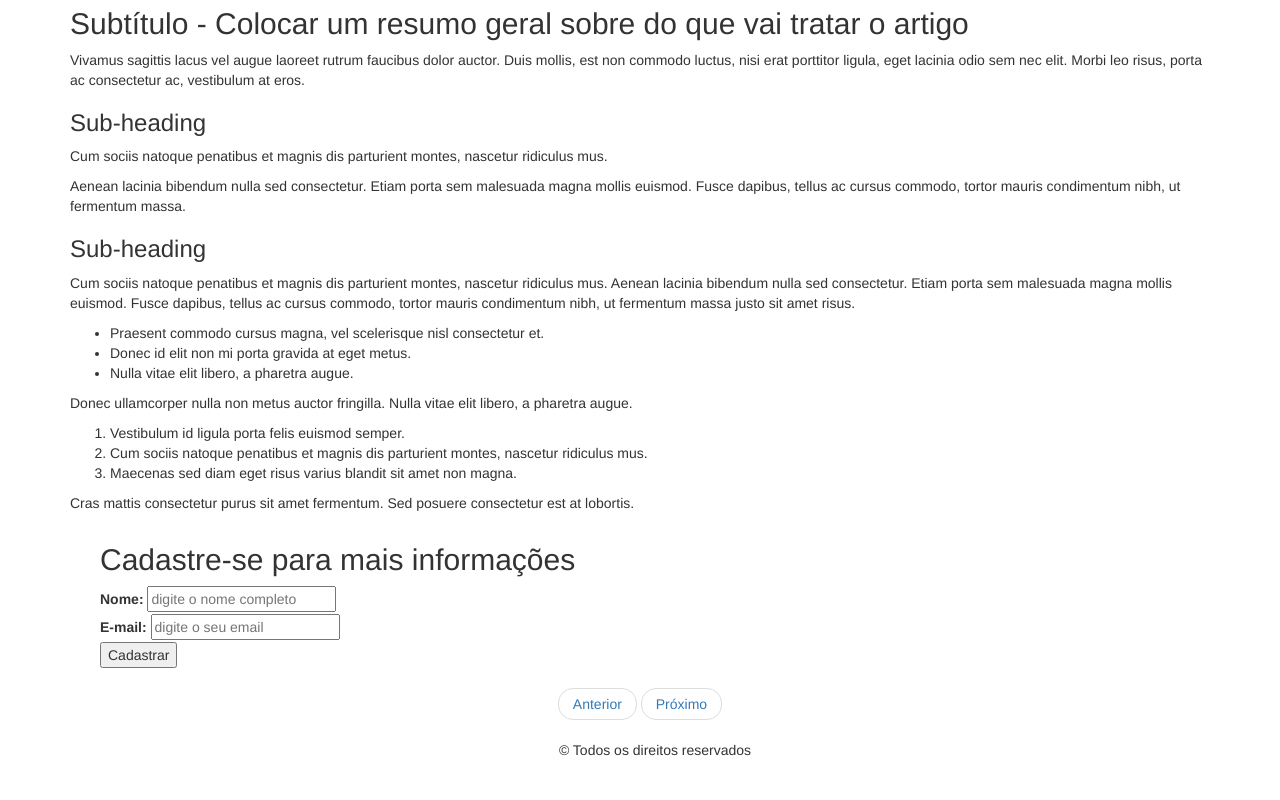
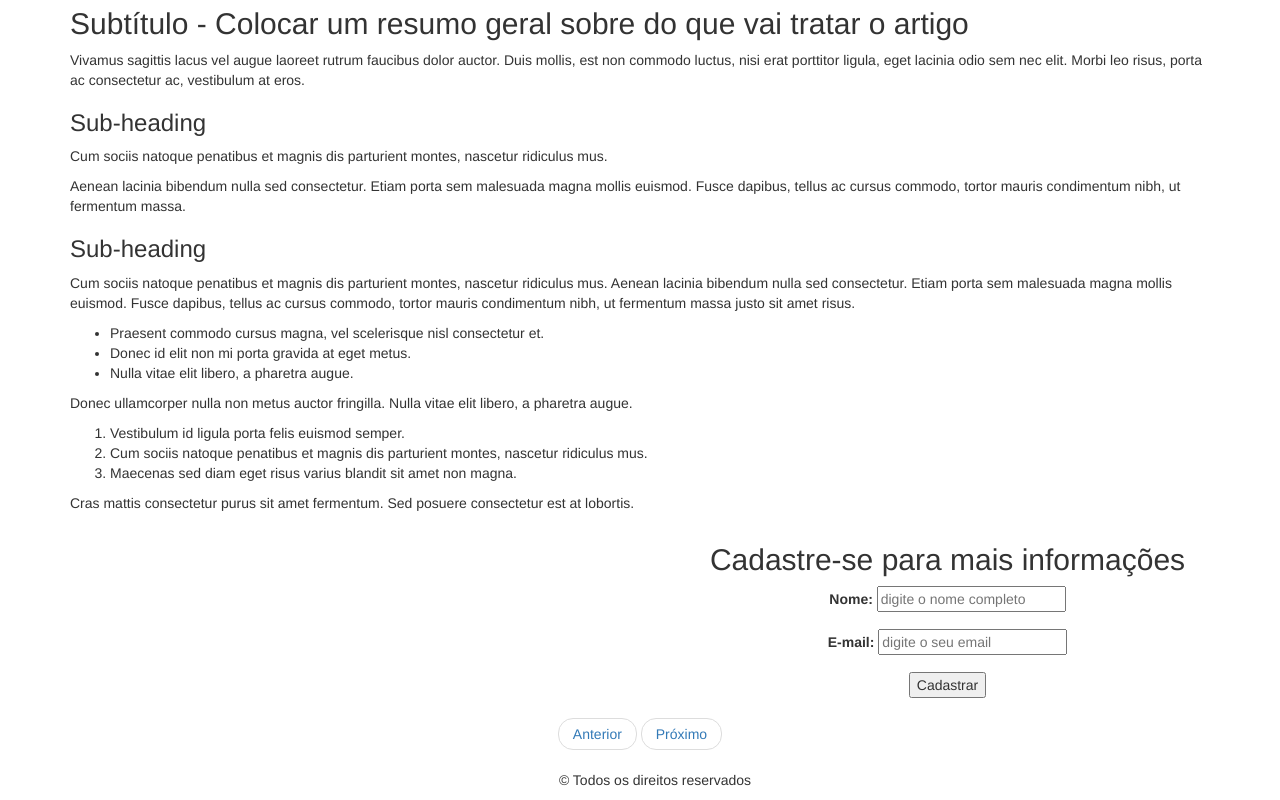
Before and after one commit to elisatanizawa/GoStreaming, a plain HTML site: page web/index.html in a window 1280 px wide. Shown: the part 1376-2176 px from the top of the page. Before the commit the page ends 2146 px from the top, so only its background shows below. Drawn offline with Linux system fonts and the light colour scheme; files whose address does not match are found by name.

Commit message:
Estilização formulário

```diff
--- a/web/index.html
+++ b/web/index.html
@@ -66,23 +66,17 @@
 			</nav>
 		</header>
 		<div class="container">
-				<img src="imagens/show-lb-611333-unsplash.jpg" class="img-responsive" height="5px">
+			<img src="Imagens/show-lb-611333-unsplash.jpg" class="img-responsive" height="5px">
 			<h1 class="blog-title"><strong>Go Streaming</strong></h1>
 			<p class="lead blog-description">Trazendo sempre as notícias mais importantes do mundo das transmissões ao vivo</p>
-
-
 			<div class="post">
 				<h2 class="blog-post-title">A importância de engajar o cliente por todos os meios de comunicação</h2>
 				<p class="blog-post-meta"> 30 | julho | 2018</p>
-
 				<p>Lorem ipsum dolor sit amet, consectetur adipiscing elit. Sed dignissim metus dolor, venenatis euismod nisi volutpat in. Quisque molestie nisl sit amet justo pretium ornare. Duis porta risus et massa pellentesque vulputate. Orci varius natoque penatibus et magnis dis parturient montes, nascetur ridiculus mus. Phasellus at justo nec diam tempus cursus. Nullam volutpat facilisis dui vel lobortis. Nam eleifend luctus odio vel aliquam. Nunc dapibus enim id arcu efficitur, vel accumsan diam mollis.</p>
-
 				<p>Donec vitae accumsan leo. Curabitur viverra maximus neque, ac dapibus ipsum egestas sit amet. Fusce imperdiet id justo eu scelerisque. Integer ac erat non orci elementum egestas a a mi. Donec tincidunt urna eu nisi ullamcorper, vitae luctus est accumsan. In a tincidunt dui, rhoncus dictum sapien. In varius sem vitae ornare accumsan. Praesent mollis, eros vitae pharetra cursus, sem ligula placerat nisl, quis scelerisque nunc dui ac felis. Vestibulum viverra urna ut turpis interdum aliquam. Integer metus ligula, varius a aliquet ac, faucibus ut nibh. Aliquam erat volutpat. Cras sollicitudin interdum urna, mattis scelerisque sapien tincidunt in.</p>
-
 				<blockquote>
 					<p>Class aptent taciti sociosqu ad litora torquent per conubia nostra, per inceptos himenaeos. Maecenas vestibulum varius enim, vitae euismod nisi bibendum ac. Etiam et tellus sapien. Nulla a enim ullamcorper, blandit erat eu, imperdiet dolor. Fusce ut hendrerit quam. Fusce a metus vitae felis vehicula fringilla. Aenean vel vestibulum mauris. Pellentesque sit amet bibendum arcu, eu posuere nunc. Duis id ligula sapien. Nam dapibus dapibus enim.</p>
 				</blockquote>
-
 				<p>Donec mattis enim eget justo commodo consequat. Aliquam id auctor ipsum. Integer facilisis fringilla augue in dictum. Aenean sollicitudin maximus tincidunt. Etiam in consectetur orci, vel consectetur justo. Vivamus massa ligula, placerat in varius vitae, gravida sed tortor. Class aptent taciti sociosqu ad litora torquent per conubia nostra, per inceptos himenaeos. Proin augue risus, fringilla ut gravida id, aliquam id metus. Duis consequat, mi non elementum consequat, erat nunc porttitor ex, iaculis bibendum ligula quam sit amet dui.</p>
 
 				<h2>Subtítulo - Colocar um resumo geral sobre do que vai tratar o artigo</h2>
@@ -90,11 +84,9 @@
 
 				<h3>Sub-heading</h3>
 				<p>Cum sociis natoque penatibus et magnis dis parturient montes, nascetur ridiculus mus.</p>
-
 				<p>Aenean lacinia bibendum nulla sed consectetur. Etiam porta sem malesuada magna mollis euismod. Fusce dapibus, tellus ac cursus commodo, tortor mauris condimentum nibh, ut fermentum massa.</p>
 
 				<h3>Sub-heading</h3>
-
 				<p>Cum sociis natoque penatibus et magnis dis parturient montes, nascetur ridiculus mus. Aenean lacinia bibendum nulla sed consectetur. Etiam porta sem malesuada magna mollis euismod. Fusce dapibus, tellus ac cursus commodo, tortor mauris condimentum nibh, ut fermentum massa justo sit amet risus.</p>
 				<ul>
 					<li>Praesent commodo cursus magna, vel scelerisque nisl consectetur et.</li>
@@ -103,7 +95,6 @@
 				</ul>
 
 				<p>Donec ullamcorper nulla non metus auctor fringilla. Nulla vitae elit libero, a pharetra augue.</p>
-
 				<ol>
 					<li>Vestibulum id ligula porta felis euismod semper.</li>
 					<li>Cum sociis natoque penatibus et magnis dis parturient montes, nascetur ridiculus mus.</li>
@@ -113,22 +104,44 @@
 				<p>Cras mattis consectetur purus sit amet fermentum. Sed posuere consectetur est at lobortis.</p>
 
 				<section class="container">
+					<div class = "row">
+						<div class="col-md-6"></div>
 						<div class="col-md-6">
-    						<h2 id="titulo-form">Cadastre-se para mais informações</h2>
+							<h2 id="titulo-form" class="text-center">Cadastre-se para mais informações</h2>
 							<ul id="mensagens-erro"></ul>
-    						<form id="form-cadastro">
-        					<div class="grupo">
+							<form id="form-cadastro" class="text-center">
+	        					<div class="form-group">
 	            					<label for="nome">Nome:</label>
 	            					<input id="nome" name="nome" type="text" placeholder="digite o nome completo" class="campo">
 	        					</div>
-        					<div class="grupo">
+	        					<div class="form-group">
 	        					    <label for="email">E-mail:</label>
 	          						<input id="email" name="email" type="email" placeholder="digite o seu email" class="campo">
 								</div>
-
 						        <button id="adicionar-paciente" class="botao bto-principal">Cadastrar</button>
 						    </form>
+    					</div>
+					</div>
 				</section>
+
+			</div><!-- /.espaço para postagem no blog -->
+			<nav>
+				<ul class="pager">
+				  <li><a href="#">Anterior</a></li>
+				  <li><a href="#">Próximo</a></li>
+				</ul>
+			</nav>
+
+		<footer>
+			<div class="container">
+				<div class="row">
+					<div class="col-md-12 p-5">
+	    		        <!--Footer Bottom-->
+	        			<p class="text-center">&copy; Todos os direitos reservados</p>
+          			</div>
+        		</div>
+			</div>
+		</footer>
 
 		<script src="https://www.gstatic.com/firebasejs/5.3.0/firebase.js"></script>
 		<script type="application/javascript">
@@ -142,23 +155,6 @@
 		<script src="js/firebase.js"></script>
 
 		<script src="https://www.gstatic.com/firebasejs/5.3.0/firebase.js"></script>
-					</div><!-- /.espaço para postagem no blog -->
-					<nav>
-					<ul class="pager">
-					  <li><a href="#">Anterior</a></li>
-					  <li><a href="#">Próximo</a></li>
-					</ul>
-				  </nav>
-			<footer>
-				<div class="container">
-					<div class="row">
-						<div class="col-md-12 p-5">
-	            <!--Footer Bottom-->
-	            	<p class="text-center">&copy; Todos os direitos reservados</p>
-	          			</div>
-	        		</div>
-				</div>
-			</footer>
 
 	</body>
 </html>
```
Lines whose indentation alone changed are shown as unchanged.
